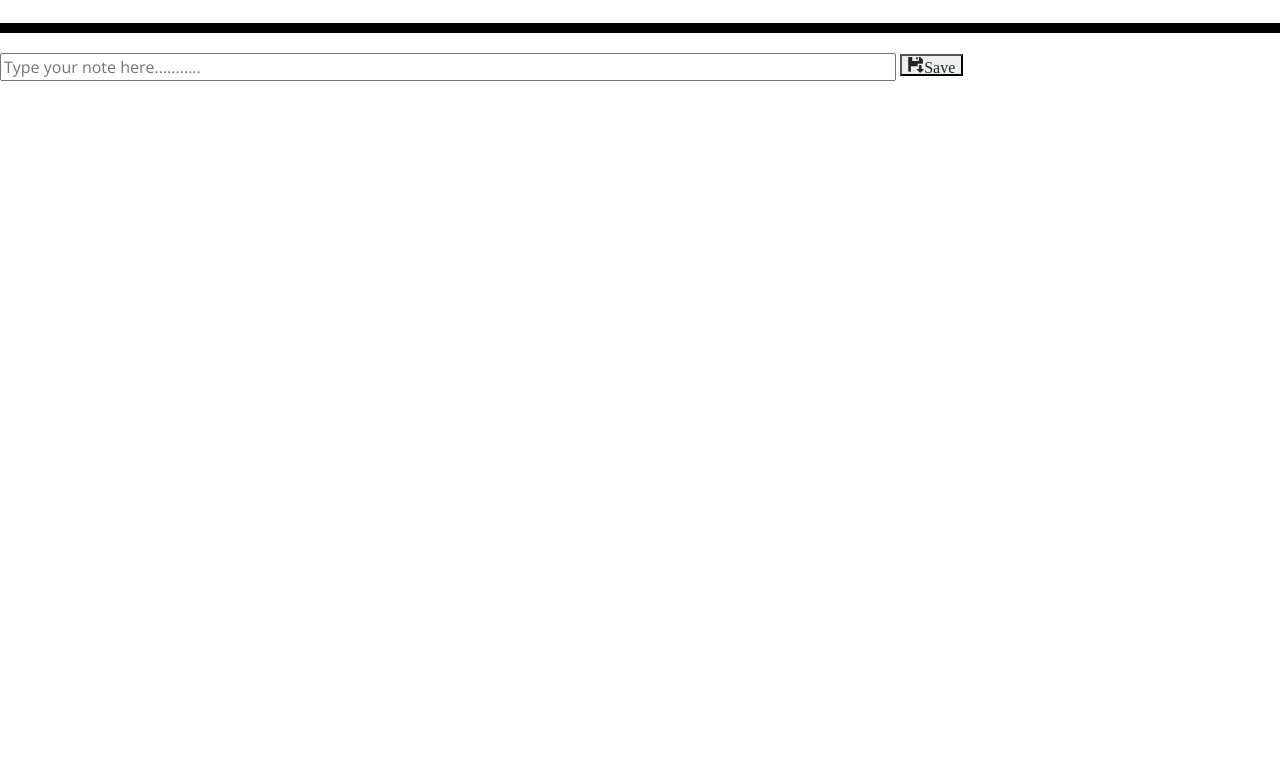
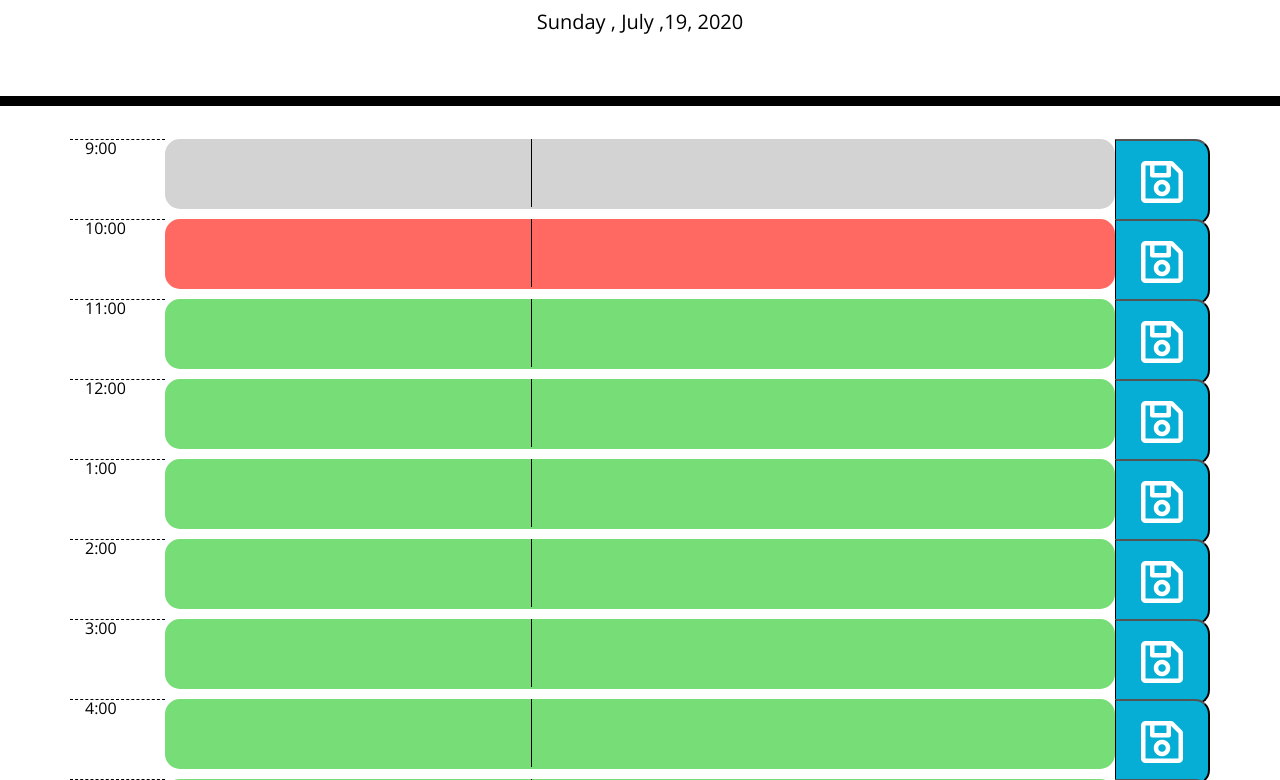
Before and after one commit to robeil/day-planner, a plain HTML site: page index.html in a window 1280 px wide. Shown: the part 182-962 px from the top of the page. Before the commit the page ends 800 px from the top, so only its background shows below. Drawn offline with nearby package versions, Linux system fonts and the light colour scheme.

Commit message:
adjusting

```diff
--- a/index.html
+++ b/index.html
@@ -4,7 +4,6 @@
     <meta charset="UTF-8" />
     <meta name="viewport" content="width=device-width, initial-scale=1.0" />
     <meta http-equiv="X-UA-Compatible" content="ie=edge" />
-    <link rel="stylesheet" href="https://maxcdn.bootstrapcdn.com/bootstrap/3.3.7/css/bootstrap.min.css">
     <link
       rel="stylesheet"
       href="https://stackpath.bootstrapcdn.com/bootstrap/4.3.1/css/bootstrap.min.css"
@@ -27,17 +26,19 @@
     <header class="jumbotron">
       <h1 class="display-3">Work Day Scheduler</h1>
       <p class="lead">A simple calendar app for scheduling your work day</p>
-      <p id="currentDay" class="lead"></p>
+
+    <div id="current-day" class="lead"></div>
+      <div id="timeblock" class="container">
+        <!-- Timeblocks go here -->
+      </div>
     </header>
-    <div id="timeblock" class="container">
-      <!-- Timeblocks go here -->
-    </div>
-<div id="noteContainer">
-    <input type="text" id="myInput" placeholder="Type your note here...........">
-    <button><span id="note-list" onClick="newElement()" class="glyphicon glyphicon-floppy-save">Save</span></button>
+
+<div class="container" id="dayContainer">
+  <!--Timblocks go here-->
 </div>
-    <script src="https://code.jquery.com/jquery-3.4.1.min.js"></script>
-    <script src="https://cdnjs.cloudflare.com/ajax/libs/moment.js/2.24.0/moment.min.js"></script>
-    <script src="script.js"></script>
+<script src="https://code.jquery.com/jquery-3.4.1.min.js"></script>
+<script src="https://cdnjs.cloudflare.com/ajax/libs/moment.js/2.24.0/moment.min.js"></script>
+   <script src="script.js"></script>
+
   </body>
 </html>
--- a/script.js
+++ b/script.js
@@ -1,6 +1,161 @@
-let currentDay = document.getElementById("currentDay");
-let timeBlock = document.getElementById("timeBlock");
-let noteContainer = document.getElementById("noteContainer");
-let saveBtn = document.getElementById("save");
-let myInput = document.getElementById("myInput");
-let noteList = document.getElementById("note-list");
+$(document).ready(function () {
+    // baisc variables for the hole project
+    var timeBlock = document.getElementById("timeBlock");
+    var saveBtn = document.getElementById("save");
+    var myInput = document.getElementById("myInput");
+    var noteList = document.getElementById("note-list");
+    var currentDay = document.getElementById("dayContainer");
+
+    var myDate = new Date();
+
+    var day = myDate.getDay();
+    var month = myDate.getMonth();
+    var dayM = myDate.getDate();
+    var dayArray = new Array("Sunday", "Monday", "Tuesady", "Wednesday", "Thursday", "Friday", "Saturday");
+    var monthArray = Array("January", "February", "March", "Aprril", "May", "June", "July", "Aguest", "September", "October", "November", "December");
+    var currentTime = new Date();
+    var h = currentTime.getHours();
+    var m = currentTime.getMinutes();
+    var s = currentTime.getSeconds();
+    var hours = ["9:00", "10:00", "11:00", "12:00", "1:00", "2:00", "3:00", "4:00", "5:00"]
+// the function that generate the date
+    function currentDateD() {
+
+
+// loopong the year, month and date
+        var year = myDate.getYear();
+        if (year < 1000) {
+            year += 1900
+        }
+
+        if (h == 24) {
+            h = 0;
+        }
+        else if (h > 12) {
+            h = h - 0;
+        }
+        if (h < 10) {
+            h = "h" + h;
+        }
+        if (m < 10) {
+            m = "0" + m;
+        }
+        if (m < 10) {
+            m = "0" + s;
+        }
+
+        var myClock = document.getElementById("current-day");
+
+        myClock.textContent = " " + dayArray[day] + ", " + monthArray[month] + ", " + dayM + " ," + year;
+        myClock.innerText = " " + dayArray[day] + " , " + monthArray[month] + " ," + dayM + ", " + year;
+
+        // try to take the time from here to add to input ........
+
+        setTimeout("(currentDateD)", 1000);
+    }
+// calling thedate function to display the date
+    currentDateD();
+
+});
+// function that create input and save
+$(document).ready(function () {
+
+    localStorage.setItem("DailyPlan", storeNote);
+    dailyPlan = localStorage.getItem("dailyPlan");
+    //dayContainer.innerHTML = dailyPlan;
+
+
+    var currentDay = $("#currentDay");
+    var dayContainer = $("#dayContainer");
+    var todayT = moment().format('dddd, MMMM Do YYYY');
+    var hours = ["9:00", "10:00", "11:00", "12:00", "1:00", "2:00", "3:00", "4:00", "5:00"]
+    var currentHour = moment().format("h");
+    var hour1 = hours.map(function (value) {
+        var notes = value.replace(":00", "");
+        return notes;
+    });
+    console.log(currentHour);
+    console.log(hour1);
+    var hoursIndex = hour1.findIndex(function (value, index) {
+        if (value === currentHour) {
+            return index;
+        };
+    });
+    console.log(moment().format("h") + " " + typeof (moment().format("h")));
+
+// storing getting data
+    currentDay.text(todayT);
+
+    function getNotes() {
+        for (i = 0; i < hours.length; i++) {
+            var noteSet = JSON.parse(localStorage.getItem(("note-" + i)));
+            if (noteSet !== null) {
+                console.log(noteSet.note);
+                $(".textarea ->" + i).text(noteSet.note);
+            }
+        }
+    }
+//soting the input
+    function storeNote(index) {
+        console.log(index);
+        var noteInput = $(".textarea-" + index).val();
+        console.log(noteInput);
+        var thisNote = {
+            "dataIndex": index,
+            "note": noteInput
+        }
+        localStorage.setItem(("great" + index), JSON.stringify(thisNote));
+    }
+
+  // looping the input
+    function startSchedule() {
+        for (var i = 0; i < hours.length; i++) {
+
+            var newDiv = $("<div>");
+            newDiv.addClass("row")
+            newDiv.attr("data-thisHour", hours[i]);
+//
+            var hourDiv = $("<div>");
+            hourDiv.addClass("col-md-1 hour float-left");
+            hourDiv.text(hours[i]);
+   //
+            var timeBlockDiv = $("<div>");
+            timeBlockDiv.addClass("col-md-10 time-block form-group");
+            timeBlockDiv.attr("data-timeBlock", i);
+//
+            var timeBlockTextInput = $("<textarea>");
+            timeBlockTextInput.addClass("textarea-" + i);
+            timeBlockTextInput.attr("rows", 3);
+            timeBlockTextInput.attr("data-textInput", i);
+//
+            var saveBtnDiv = $("<button>");
+            saveBtnDiv.addClass("col-md-1 saveBtn float-right far fa-save fa-3x");
+            saveBtnDiv.attr("data-SaveBtn", i);
+            saveBtnDiv.on("click", function () {
+                var noteIndex = $(this).attr("data-SaveBtn");
+                console.log(noteIndex);
+                storeNote(noteIndex);
+            });
+    // appending in the div
+
+            dayContainer.append(newDiv);
+            newDiv.append(hourDiv);
+            newDiv.append(timeBlockDiv);
+            timeBlockDiv.append(timeBlockTextInput);
+            newDiv.append(saveBtnDiv);
+
+            if (i < hoursIndex) {
+                timeBlockDiv.addClass("past");
+            }
+            if (i === hoursIndex) {
+                timeBlockDiv.addClass("present");
+            }
+            if (i > hoursIndex) {
+                timeBlockDiv.addClass("future");
+            }
+        }
+    }
+    // calling the dunction to display the input nad save
+    startSchedule();
+    getNotes();
+});
```
Also changed, not shown: 1 other file.
